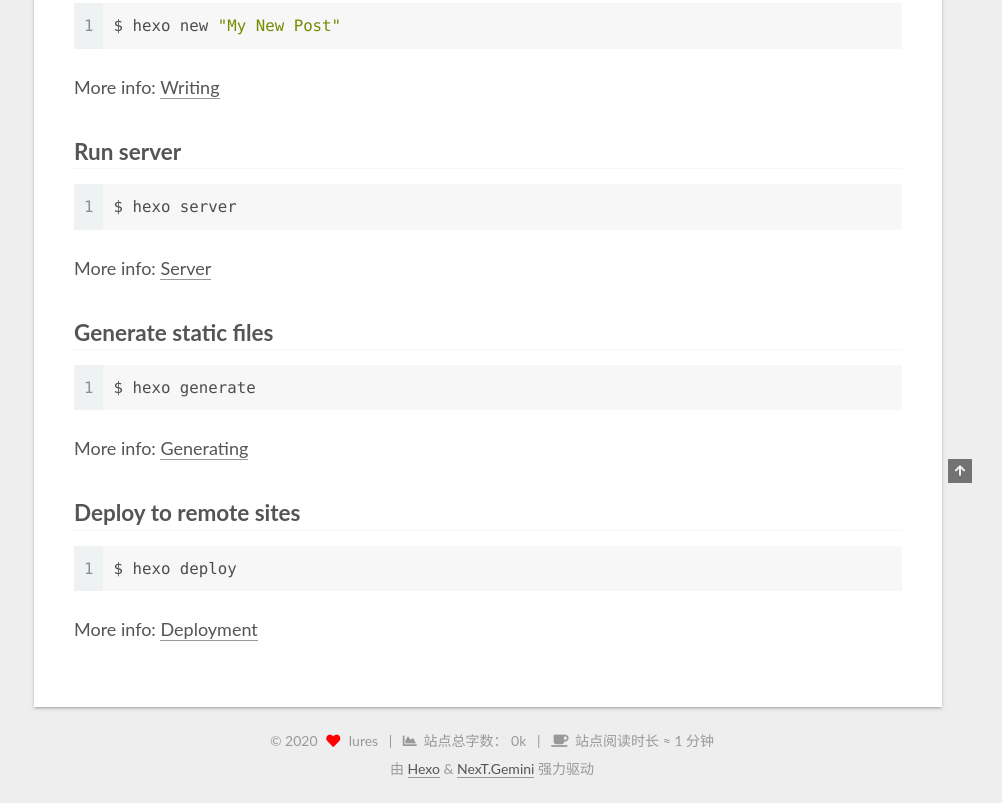
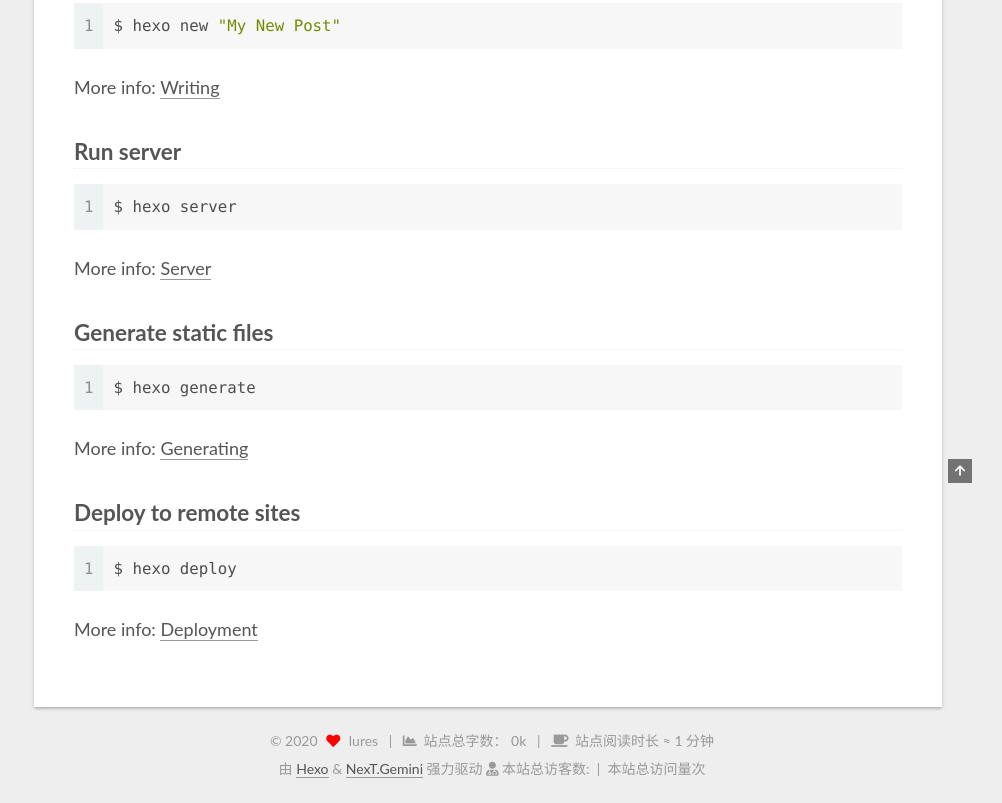
Before and after one commit to jinweiyun/jinweiyun.github.io, a plain HTML site: page index.html in a window 1280 px wide. Shown: the part 417-1220 px from the top of the page, without its empty margins (278-1280 px from the left). Drawn offline with Linux system fonts and the light colour scheme.

Commit message:
Site updated: 2020-04-14 22:47:42

```diff
--- a/css/main.css
+++ b/css/main.css
@@ -1169,7 +1169,7 @@ pre .javascript .function {
 }
 .links-of-author a::before,
 .links-of-author span.exturl::before {
-  background: #f59c1b;
+  background: #0352ff;
   border-radius: 50%;
   content: ' ';
   display: inline-block;
--- a/index.html
+++ b/index.html
@@ -339,6 +339,16 @@
 </div>
   <div class="powered-by">由 <a href="https://hexo.io/" class="theme-link" rel="noopener" target="_blank">Hexo</a> & <a href="https://theme-next.org/" class="theme-link" rel="noopener" target="_blank">NexT.Gemini</a> 强力驱动
   </div>
+<div class="powered-by">
+  <i class="fa fa-user-md"></i>
+  <span id="busuanzi_container_site_uv">
+    本站总访客数:<span id="busuanzi_value_site_uv"></span>&nbsp;&nbsp;|
+  </span>
+  <span id="busuanzi_container_site_pv">
+      &nbsp;本站总访问量<span id="busuanzi_value_site_pv"></span>次
+  </span>
+  </div>
+  </div>
 
 
 
```
Also changed, not shown: 2020/04/14/hello-world/index.html (+10 -0 lines), archives/2020/04/index.html (+10 -0 lines), archives/2020/index.html (+10 -0 lines), archives/index.html (+10 -0 lines).
